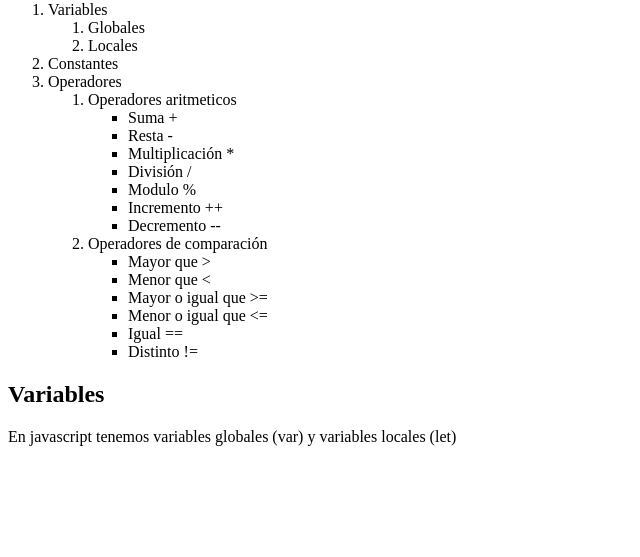
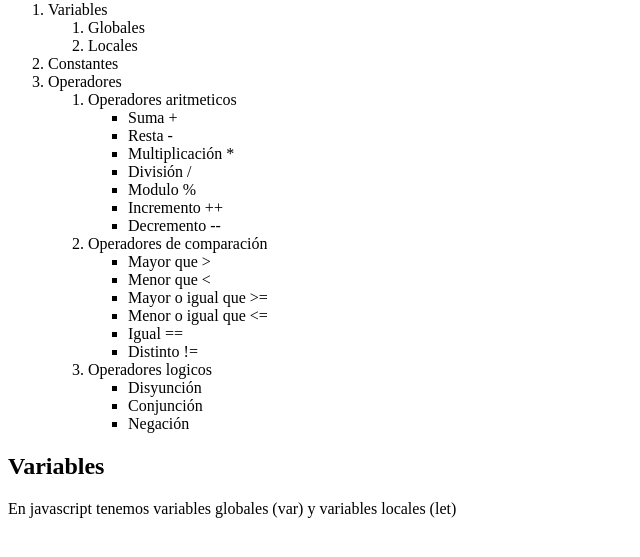
Before and after one commit to DIEG0MARIN/Fundamentos-JS, a plain HTML site: page Sintaxis básica/index.html in a window 1280 px wide. Shown: the part 79-636 px from the top of the page, without its empty margins (0-640 px from the left). Drawn offline with Linux system fonts and the light colour scheme.

Commit message:
Se clarifica el uso de operadores logicos

```diff
--- a/Sintaxis básica/app.js
+++ b/Sintaxis básica/app.js
@@ -97,3 +97,18 @@ resultado = num1 == num2
 console.log(resultado)
 resultado = "diego" == "diego"
 console.log(resultado)
+
+console.log("***************************************************************************OPERADORES LOGICOS *********************************************************************************************")
+// OPERADOR Y  (AND) &&
+resultado = true && false;
+console.log(resultado)
+
+// OPERADOR O (OR) ||
+resultado= true || false;
+console.log(resultado)
+
+// NEGACION
+resultado = !true
+console.log(resultado)
+
+//CONTINUAR EN MINUTO
--- a/Sintaxis básica/index.html
+++ b/Sintaxis básica/index.html
@@ -36,6 +36,12 @@
                 <li>Igual == </li>
                 <li>Distinto !=</li>
             </ul>
+            <li>Operadores logicos</li>
+            <ul>
+                <li>Disyunción</li>
+                <li>Conjunción</li>
+                <li>Negación</li>
+            </ul>
         </ol>
     </ol>
 
```
